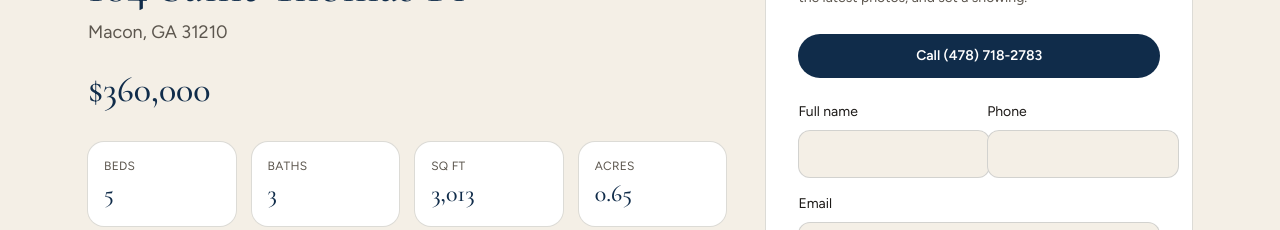
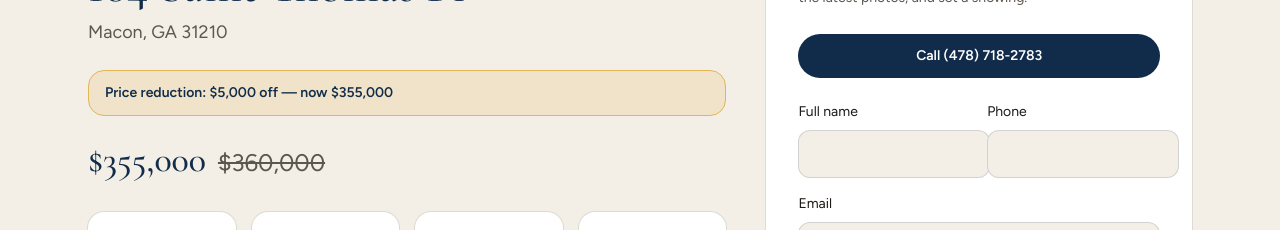
Before and after one commit to Mia-Cran/cranfordrealtygroup, a Next.js app: page /listings/104-saint-thomas-pl-macon in a window 1280 px wide. Shown: the part 631-861 px from the top of the page. Built offline with nearby package versions, Linux system fonts and the light colour scheme.

Commit message:
Announce $5k price reduction on Saint Thomas Place
Lower 104 Saint Thomas Pl to $355,000 and show a clear
price-reduction alert on the listing page, slideshow, and cards.

Co-authored-by: Mia-Cran <Mia-Cran@users.noreply.github.com>

```diff
--- a/src/components/HomesSlideshow.tsx
+++ b/src/components/HomesSlideshow.tsx
@@ -49,8 +49,23 @@ export function HomesSlideshow({ listings }: { listings: Listing[] }) {
             <span className="inline-flex rounded-full bg-gold px-3 py-1 text-xs font-semibold uppercase tracking-wide text-navy">
               {statusLabel}
             </span>
+            {listing.alert ? (
+              <p
+                role="status"
+                className="mt-4 inline-flex max-w-full rounded-full border border-gold bg-gold px-4 py-2 text-xs font-semibold uppercase tracking-wide text-navy"
+              >
+                {locale === "es" && listing.alertEs
+                  ? listing.alertEs
+                  : listing.alert}
+              </p>
+            ) : null}
             <p className="mt-4 font-serif text-4xl text-gold sm:text-5xl">
               {formatPrice(listing.price)}
+              {listing.originalPrice ? (
+                <span className="ml-3 text-2xl text-white/55 line-through">
+                  {formatPrice(listing.originalPrice)}
+                </span>
+              ) : null}
             </p>
             <h3 className="mt-2 font-serif text-3xl sm:text-4xl">{listing.address}</h3>
             <p className="mt-2 text-white/80">
--- a/src/components/ListingCard.tsx
+++ b/src/components/ListingCard.tsx
@@ -32,12 +32,29 @@ export function ListingCard({ listing }: { listing: Listing }) {
         <span className="absolute left-4 top-4 rounded-full bg-navy/90 px-3 py-1 text-xs font-semibold uppercase tracking-wide text-white">
           {statusLabel}
         </span>
+        {listing.alert ? (
+          <span className="absolute right-4 top-4 max-w-[55%] truncate rounded-full bg-gold px-3 py-1 text-[11px] font-semibold uppercase tracking-wide text-navy shadow">
+            {locale === "es" ? "Precio reducido" : "Price reduced"}
+          </span>
+        ) : null}
         <span className="absolute inset-x-0 bottom-4 mx-auto w-fit rounded-full bg-gold px-4 py-2 text-xs font-semibold text-navy opacity-0 shadow-lg transition group-hover:opacity-100">
           {t.common.viewHome}
         </span>
       </div>
       <div className="grid gap-2 p-5">
-        <p className="font-serif text-3xl text-navy">{formatPrice(listing.price)}</p>
+        {listing.alert ? (
+          <p className="rounded-xl bg-gold/25 px-3 py-2 text-xs font-semibold text-navy">
+            {locale === "es" && listing.alertEs ? listing.alertEs : listing.alert}
+          </p>
+        ) : null}
+        <p className="font-serif text-3xl text-navy">
+          {formatPrice(listing.price)}
+          {listing.originalPrice ? (
+            <span className="ml-2 text-lg font-sans font-normal text-ink-muted line-through">
+              {formatPrice(listing.originalPrice)}
+            </span>
+          ) : null}
+        </p>
         <p className="font-medium text-ink">{listing.address}</p>
         <p className="text-sm text-ink-muted">
           {listing.city}, {listing.state} {listing.zip}
--- a/src/components/pages/ListingDetail.tsx
+++ b/src/components/pages/ListingDetail.tsx
@@ -66,7 +66,22 @@ export function ListingDetail({ listing }: { listing: Listing }) {
           <p className="mt-2 text-lg text-ink-muted">
             {listing.city}, {listing.state} {listing.zip}
           </p>
-          <p className="mt-6 font-serif text-4xl text-navy">{formatPrice(listing.price)}</p>
+          {listing.alert ? (
+            <div
+              role="status"
+              className="mt-6 rounded-2xl border border-gold bg-gold/20 px-4 py-3 text-sm font-semibold text-navy"
+            >
+              {locale === "es" && listing.alertEs ? listing.alertEs : listing.alert}
+            </div>
+          ) : null}
+          <p className="mt-6 font-serif text-4xl text-navy">
+            {formatPrice(listing.price)}
+            {listing.originalPrice ? (
+              <span className="ml-3 text-2xl font-sans font-normal text-ink-muted line-through">
+                {formatPrice(listing.originalPrice)}
+              </span>
+            ) : null}
+          </p>
           <dl className="mt-8 grid grid-cols-2 gap-4 sm:grid-cols-4">
             {listing.beds ? (
               <Stat label={t.common.beds} value={String(listing.beds)} />
--- a/src/content/listings-data.json
+++ b/src/content/listings-data.json
@@ -7,7 +7,10 @@
     "city": "Macon",
     "state": "GA",
     "zip": "31210",
-    "price": 360000,
+    "price": 355000,
+    "originalPrice": 360000,
+    "alert": "Price reduction: $5,000 off — now $355,000",
+    "alertEs": "Reducción de precio: $5,000 menos — ahora $355,000",
     "beds": 5,
     "baths": 3,
     "sqft": 3013,
--- a/src/content/listings.ts
+++ b/src/content/listings.ts
@@ -22,6 +22,11 @@ export type Listing = {
   photos?: string[];
   summary: string;
   summaryEs: string;
+  /** Previous list price when a reduction is announced */
+  originalPrice?: number;
+  /** Short price/alert banner shown on listing surfaces */
+  alert?: string;
+  alertEs?: string;
 };
 
 export const listings: Listing[] = listingsData as Listing[];
```
